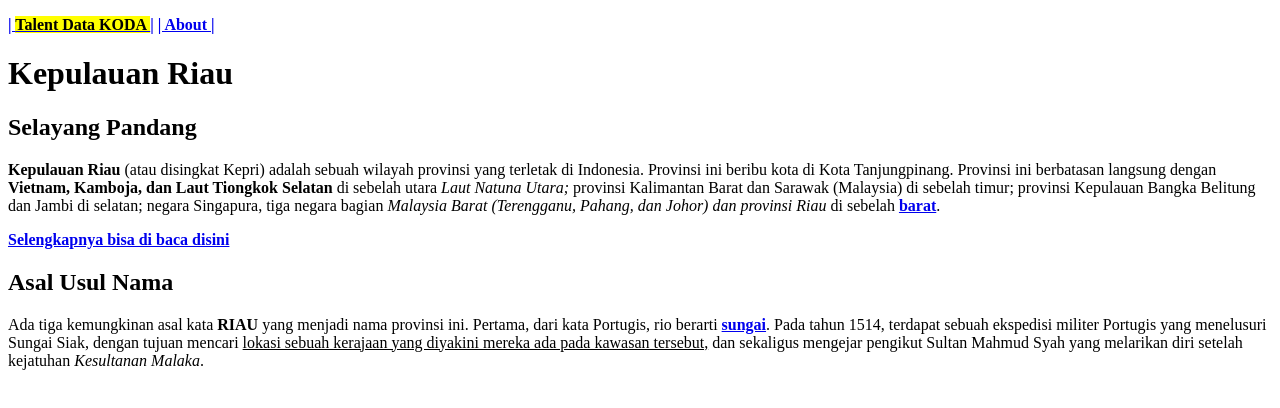
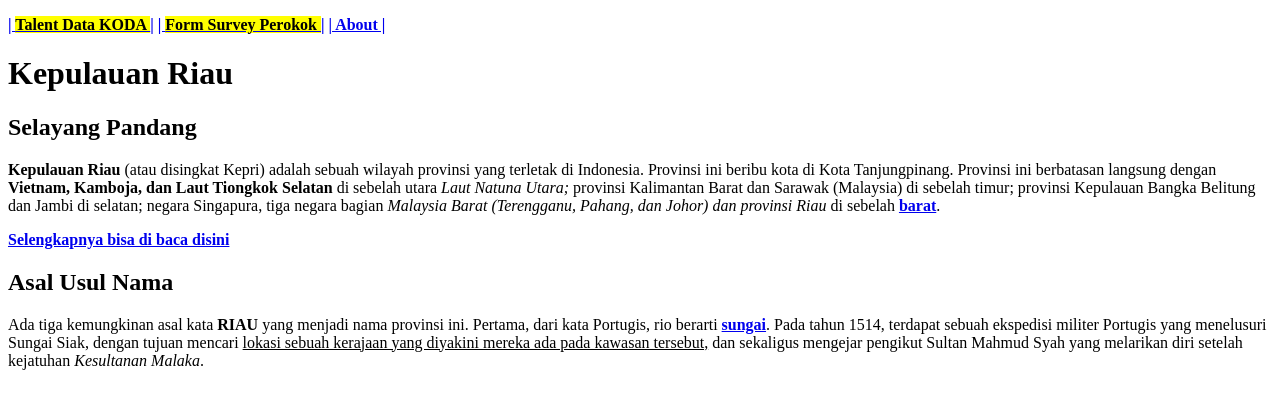
Before and after one commit to ariboss89/koda-b5-web1, a plain HTML site: page index.html in a window 1280 px wide. Drawn offline with Linux system fonts and the light colour scheme.

Commit message:
feat: adding navigation to minitask5.html

```diff
--- a/index.html
+++ b/index.html
@@ -12,6 +12,11 @@
         <a href="/views/minitask4.html"
           ><b>| <mark> Talent Data KODA </mark>|</b></a
         >
+
+        <a href="/views/minitask5.html"
+          ><b>| <mark> Form Survey Perokok </mark> |</b></a
+        >
+
         <a href="views/profil.html" target="_blank"><b>| About |</b></a>
       </p>
     </nav>
```
